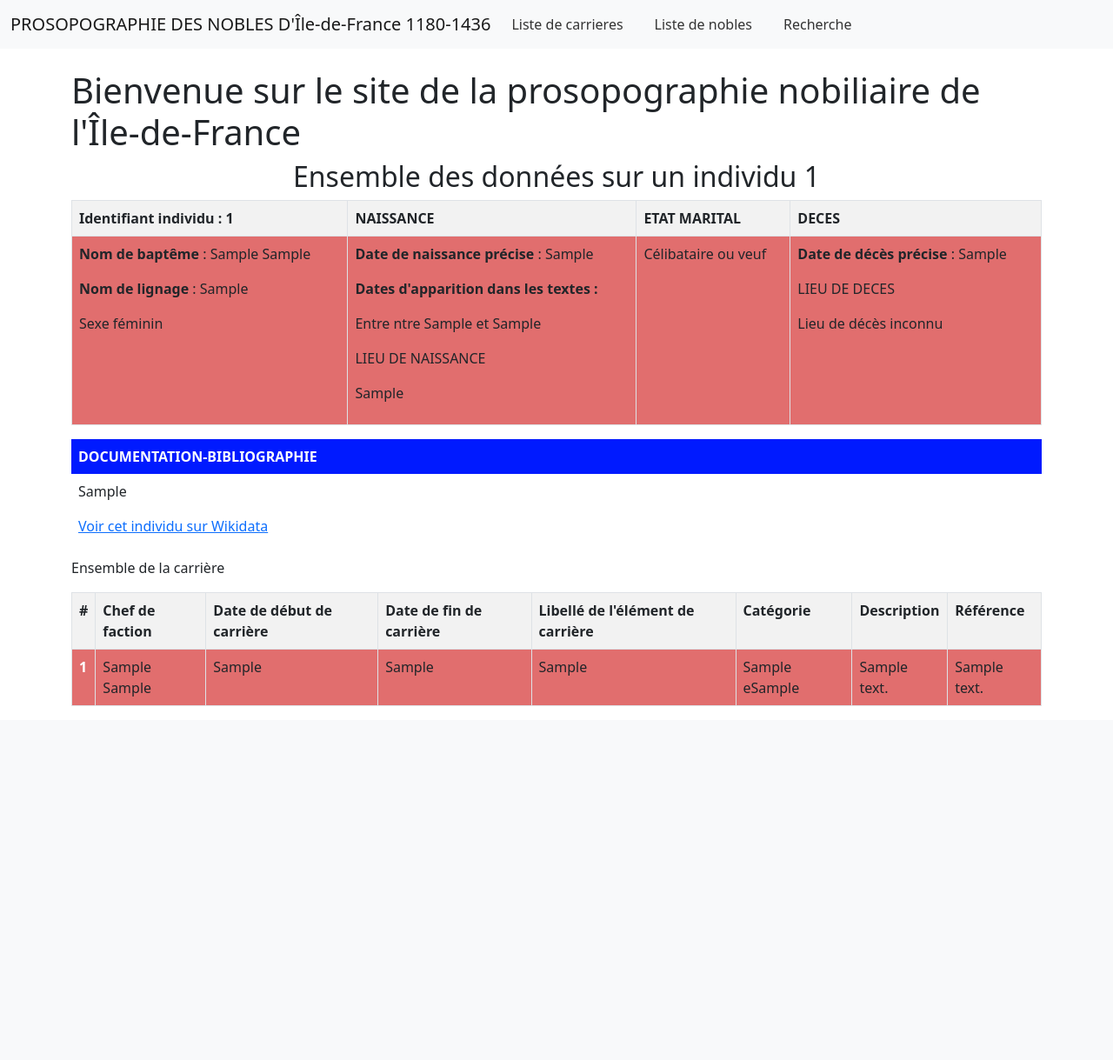
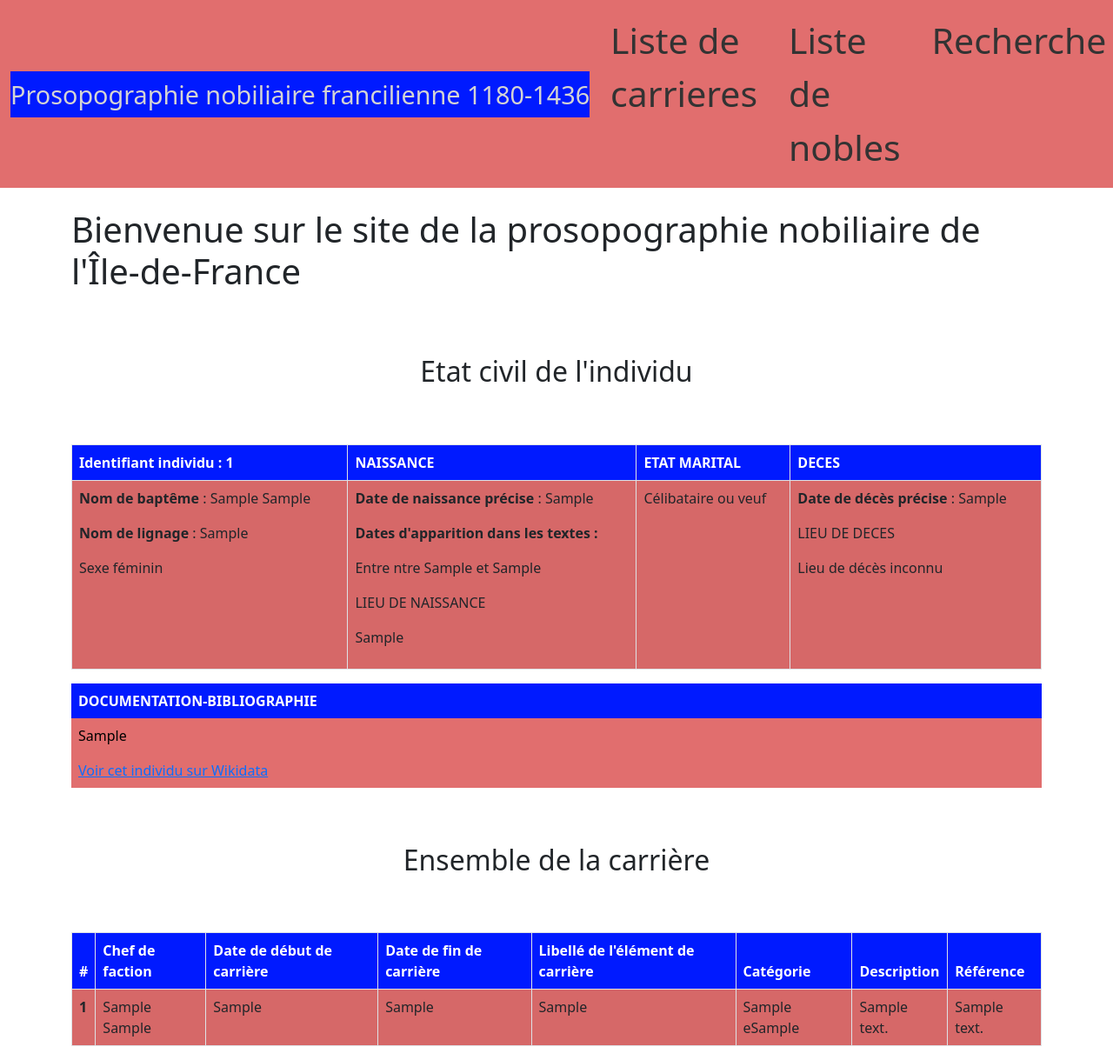
Before and after one commit to lanabias/PROJET-SITE-FLASK, a Flask app: page /individus/1 in a window 1280 px wide. Shown: the whole page at 87% size. Before the commit the page ends 812 px from the top, so only its background shows below. Run offline with Flask 3, Linux system fonts and the light colour scheme; tables that the repository leaves empty hold one stand-in row (values such as "Sample post"); a database or web service that is not in the repository returns one stand-in record (values such as "Sample title"); data that the repository does not hold is empty; parts of the project's set-up code (start-up, migrations or seed data) failed here and were passed over; some libraries are stand-ins or nearby versions.

Commit message:
css tableaux

```diff
--- a/app/routes/generales.py
+++ b/app/routes/generales.py
@@ -26,20 +26,60 @@ def all_individus():
         })
     return render_template("pages/individus.html", donnees=donnees, pagination=pagination, sous_titre="Tous les individus")
 
+def search_wikidata(term, language="fr"):
+  """
+    Recherche un terme sur Wikidata et retourne le QID et l'URL du premier résultat.
+
+    Args:
+        term (str): Terme à rechercher.
+        language (str): Langue de recherche (par défaut "fr").
+
+    Returns:
+        dict: Dictionnaire contenant le QID et l'URL, ou None si aucun résultat.
+  """
+  try:
+      base_url = "https://www.wikidata.org/w/api.php"
+      params = {
+          "action": "wbsearchentities",
+          "format": "json",
+          "search": term,
+          "language": language,
+          "limit": 1  # Limite à un seul résultat
+      }
+
+      response = requests.get(base_url,params=params)
+      response.raise_for_status()  # Vérifie si la requête a réussi
+      data = response.json()
+      print(data)
+      # Récupérer le QID de la première réponse
+      if 'search' in data and len(data['search']) > 0:
+        first_result = data['search'][0]
+        qid = first_result['id']
+        url = f"https://www.wikidata.org/wiki/{qid}"
+        return {"qid": qid, "url": url}
+      else:
+        return None  # Aucun résultat trouvé
+  except requests.exceptions.RequestException as e:
+      print(f"Erreur lors de la requête : {e}")
+      return None
+
 
 @app.route("/individus/<int:id_individu>")
 def un_individu(id_individu):
-  '''individu_1=IndIndividus.query.filter(IndIndividus.IND_id == id_individu)'''
+
   #Récupération de l'enregistrement des données sur l'identité de l'individu identifié par son identité
   individu_1 = IndIndividus.query.get(id_individu)
 
   # Rechercher un lien Wikipédia
   nom_complet=f"{individu_1.IND_prenom} {individu_1.IND_lignage}" if individu_1 else "Inconnu"
 
+
+  # Recherche sur Wikidata
   wikidata_result = search_wikidata(nom_complet)
+  print(wikidata_result)
   if not wikidata_result:
     wikidata_search_url = f"https://www.wikidata.org/w/index.php?search={nom_complet.replace(' ', '+')}"
-    wikidata_result = {"url": wikidata_search_url}
+    wikidata_result = {'url': wikidata_search_url}
 
   carrieres_sortantes=[]
 
@@ -47,7 +87,7 @@ def un_individu(id_individu):
 
   if relations_carrieres_sortantes:
     for carriere in relations_carrieres_sortantes:
-      print(type(carriere))  # Vérifiez si c'est un objet ou un dictionnaire
+
       #Récupération de l'enregistrement du chef de faction qui est à l'autre bout de la relation de carrière avec individu_1
       individu_2 = IndIndividus.query.get(carriere.IND_id_2)
 
@@ -182,39 +222,3 @@ def recherche():
     print(f"Erreur détaillée : {str(e)}")  # Pour le débogage
     flash(f"La recherche a rencontré une erreur : {str(e)}", "error")
   return render_template("pages/resultats_recherche_individu.html", sous_titre="Recherche", form=form)
-
-def search_wikidata(term, language="fr"):
-    """
-    Recherche un terme sur Wikidata et retourne le QID et l'URL du premier résultat.
-
-    Args:
-        term (str): Terme à rechercher.
-        language (str): Langue de recherche (par défaut "fr").
-
-    Returns:
-        dict: Dictionnaire contenant le QID et l'URL, ou None si aucun résultat.
-    """
-    base_url = "https://www.wikidata.org/w/api.php"
-    params = {
-        "action": "wbsearchentities",
-        "format": "json",
-        "search": term,
-        "language": language,
-        "limit": 1  # Limite à un seul résultat
-    }
-
-    response = requests.get(base_url, params=params)
-
-    if response.status_code == 200:
-        data = response.json()
-        print(data)
-        search_results = data.get("search", [])
-        print(search_results)
-
-        if search_results:
-            # Récupérer le premier résultat
-            qid = search_results[0]["id"]
-            url = f"https://www.wikidata.org/wiki/{qid}"
-            return {"qid": qid, "url": url}
-            print(QID,url)
-    return None
--- a/app/statics/css/custom.css
+++ b/app/statics/css/custom.css
@@ -53,19 +53,33 @@
         }
 
 /*style du menu*/
+
+.bg-light {
+  background-color: #e16e6e !important;
+}
+  .navbar-brand {
+    font-size:1.8em;
+    color:#d4d4d4;
+    background-color: #001aff;
+  }
+
   #navbarSupportedContent > ul > li {
     display: inline-block;
     list-style: none;
     margin-right: 20px; /* Ajoute un espace entre les éléments */
+    font-size: 1.6em;
     }
+
 
   #navbarSupportedContent > ul > li > a {
     color: #333; /* Couleur du texte des liens */
     transition: color 0.2s ease; /* Ajoute une transition pour le survol */
+    font-size: 1.6em;
     }
 
+
   #navbarSupportedContent > ul > li > a:hover {
-                color: #007bff; /* Couleur du texte des liens au survol */
+    color: #001aff; /* Couleur du texte des liens au survol */
     }
 
   .dropdown-menu {
@@ -83,7 +97,11 @@
     }
 /*Style du tableau de présentation d'un individu*/
 
-.row h2{text-align:center}
+.row h2{
+  margin-top: 2em;
+  margin-bottom:2em;
+  text-align:center;
+}
 
 table {
     border-collapse: collapse;
@@ -95,11 +113,15 @@ table {
     padding: 8px;
   }
 
-  th {
+ thead {
     background-color: #001aff;
-    color: white;
+    color: rgb(255, 255,255);
   }
 
-  tr:nth-child(even) {
+  tbody > tr {
+    color: rgb(0, 0,0);
+  }
+
+  tbody > tr:nth-child(odd) {
     background-color: #e16e6e;
   }
--- a/app/templates/pages/un_individu.html
+++ b/app/templates/pages/un_individu.html
@@ -7,20 +7,21 @@
     <h1>Bienvenue sur le site de la prosopographie nobiliaire de l'Île-de-France</h1>
 
     <div class="row">
-        <br>
-        <h2> Ensemble des données sur un individu {{sous_titre}}</h2>
-        <br>
+        <h2> Etat civil de l'individu </h2>
     </div>
 
     <table class="table table-striped table-bordered">
-                <tbody>
+                <thead>
+
                     <tr>
                             <th>Identifiant individu : {{donnee.IND_id}} </th>
                             <th>NAISSANCE</th>
                             <th>ETAT MARITAL</th>
                             <th>DECES</th>
                     </tr>
+                </thead>
 
+                 <tbody>
                     <tr>
                         <td>
                             {%if donnee.NUM_lignage and donnee.NUM_lignage!="NULL"%}
@@ -108,9 +109,11 @@
                 </tbody>
         </table>
         <table>
-                <theader>
-                     <th>DOCUMENTATION-BIBLIOGRAPHIE</th>
-                </theader>
+                <thead>
+                    <tr>
+                        <th>DOCUMENTATION-BIBLIOGRAPHIE</th>
+                    </tr>
+                </thead>
                 <tbody>
                     <tr>
                         <td>
@@ -119,21 +122,21 @@
                                 {%else%}
                                     <p>Documentation non identifiée</p>
                                 {%endif%}
-                                {% if wikidata_result %}
-                                    <p>
-                                        <a href="{{ wikidata_result.url }}" target="_blank">Voir cet individu sur Wikidata</a>
-                                    </p>
+                                {% if wikidata_result and 'url' in wikidata_result %}
+                                    <a href="{{ wikidata_result['url'] }}" target="_blank">Voir cet individu sur Wikidata</a>
                                 {% else %}
-                                    <p>Aucun lien vers Wikidata trouvé.</p>
+                                   <p>Aucun lien vers Wikidata trouvé.</p>
                                 {% endif %}
                         </td>
                     </tr>
                 </tbody>
         </table>
         {%if carrieres%}
-        <p>Ensemble de la carrière</p>
+        <div class="row">
+            <h2> Ensemble de la carrière </h2>
+        </div>
         <table class="table table-striped table-bordered">
-                <tbody>
+                <thead>
                     <tr>
                         <th scope="col">#</th>
                         <th scope="col">Chef de faction</th>
@@ -144,6 +147,9 @@
                         <th scope="col">Description</th>
                         <th scope="col">Référence</th>
                     </tr>
+                </thead>
+
+                <tbody>
                     {%for carriere in carrieres%}
                     <tr>
                         <th scope="row">{{loop.index}}</th>
--- a/app/templates/partials/conteneur.html
+++ b/app/templates/partials/conteneur.html
@@ -14,13 +14,9 @@
 
 <body>
     <body>
-        <!--<div class="bg-image" style="
-          background-image: url('https://www.cia.gov/the-world-factbook/static/778a257ec6e116fbb7aac018c170b3eb/47498/wfb-feature-world.jpg');
-          height: 450px; width:100%;overflow:hidden;margin-top: -200px;"></div>-->
-
-        <nav class="navbar navbar-expand-lg bg-light" style="background-color: #e3f2fd;">
+        <nav class="navbar navbar-expand-lg bg-light">
           <div class="container-fluid">
-            <a class="navbar-brand" href="{{ url_for('all_individus',page=1) }}">PROSOPOGRAPHIE DES NOBLES D'Île-de-France 1180-1436 </a>
+            <a class="navbar-brand" href="{{ url_for('all_individus',page=1) }}">Prosopographie nobiliaire francilienne 1180-1436 </a>
             <button class="navbar-toggler" type="button" data-bs-toggle="collapse" data-bs-target="#navbarSupportedContent" aria-controls="navbarSupportedContent" aria-expanded="false" aria-label="Toggle navigation">
                 <span class="navbar-toggler-icon"></span>
             </button>
--- a/app/templates/partials/css.html
+++ b/app/templates/partials/css.html
@@ -1,4 +1,4 @@
 <link href="https://cdn.jsdelivr.net/npm/bootstrap@5.2.2/dist/css/bootstrap.min.css" rel="stylesheet"
         integrity="sha384-Zenh87qX5JnK2Jl0vWa8Ck2rdkQ2Bzep5IDxbcnCeuOxjzrPF/et3URy9Bv1WTRi" crossorigin="anonymous">
-<link rel="stylesheet" href="{{ url_for('static', filename='css/font-awesome.css')}}">
+<!--<link rel="stylesheet" href="{{ url_for('static', filename='css/font-awesome.css')}}">-->
 <link rel="stylesheet" href="{{ url_for('static', filename='css/custom.css')}}">
```
Lines whose indentation alone changed are shown as unchanged.
